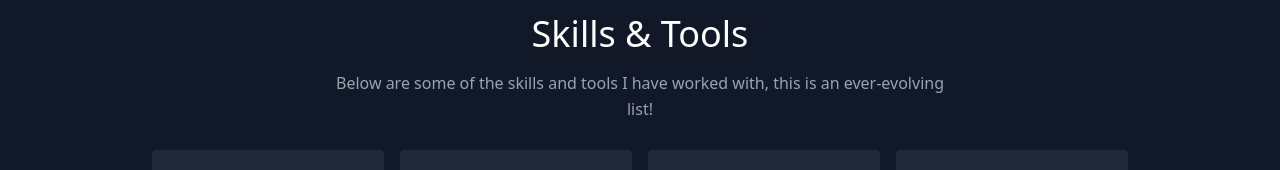
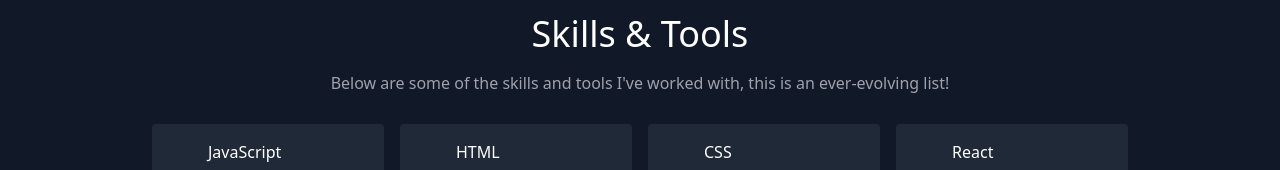
Before and after one commit to julmcbride/julmcbride.github.io, a React (Create React App) app: page / in a window 1280 px wide. Shown: the part 2524-2694 px from the top of the page. Built offline with nearby package versions, Linux system fonts and the light colour scheme; some icons are missing.

Commit message:
edit text

```diff
--- a/src/components/Skills.js
+++ b/src/components/Skills.js
@@ -11,8 +11,8 @@
             Skills &amp; Tools
           </h1>
           <p className="text-base leading-relaxed xl:w-2/4 lg:w-3/4 mx-auto text-left md:text-center">
-            Below are some of the skills and tools I have worked with, this is
-            an ever-evolving list!
+            Below are some of the skills and tools I've worked with, this is an
+            ever-evolving list!
           </p>
         </div>
         <div className="flex flex-wrap lg:w-4/5 sm:mx-auto sm:mb-2 -mx-2">
```
